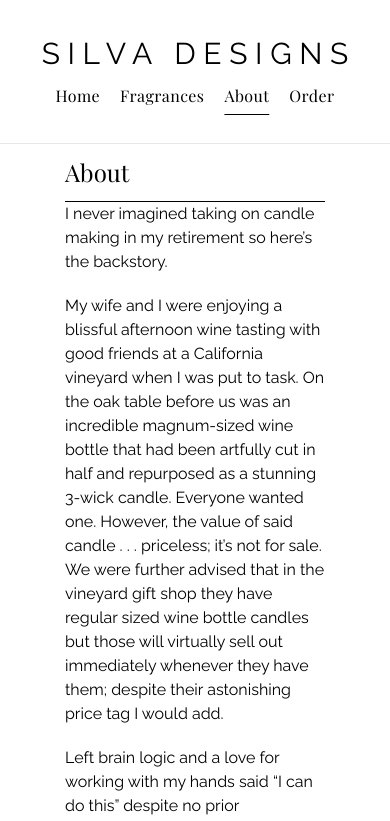
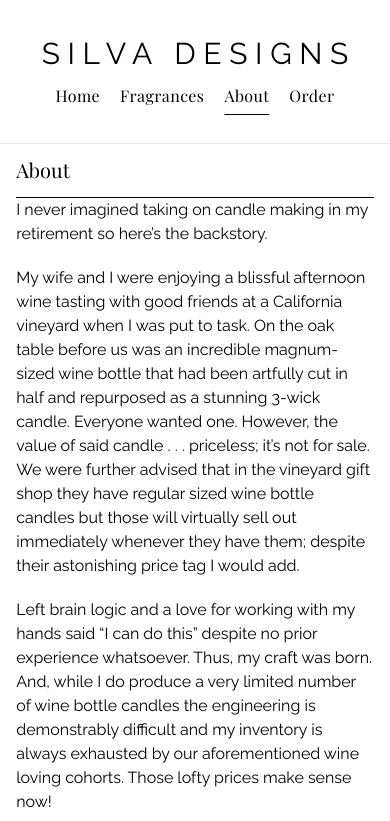
Before and after one commit to silva-tim/silva-designs, a React (Vite) app: page /about in a window 390 px wide. Shown: the top 821 px of the page. Built offline with nearby package versions, Linux system fonts and the light colour scheme.

Commit message:
Added mobile design to about page for what is on there as of now

```diff
--- a/src/pages/About.tsx
+++ b/src/pages/About.tsx
@@ -1,8 +1,8 @@
 export default function About() {
   return (
-    <div className="m-auto w-8/12">
+    <section className="m-auto w-11/12">
       <div className="w-full border-b border-black py-3">
-        <span className="font-playfair text-2xl">About</span>
+        <span className="font-playfair text-xl">About</span>
       </div>
       <p className="mb-5">
         I never imagined taking on candle making in my retirement so here’s the
@@ -44,6 +44,6 @@ export default function About() {
         nature. Enjoy!
       </p>
       <p>-Joe Silva, Founder and Head Visionary of Silva Designs</p>
-    </div>
+    </section>
   );
 }
```
